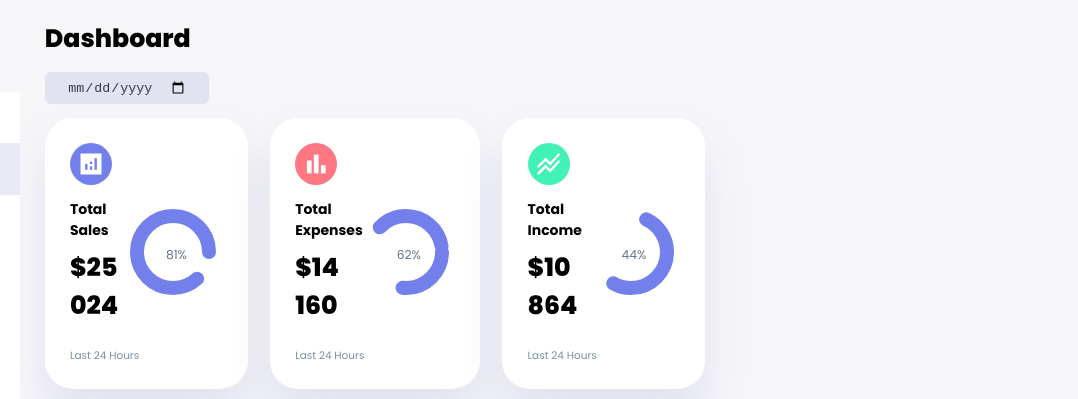
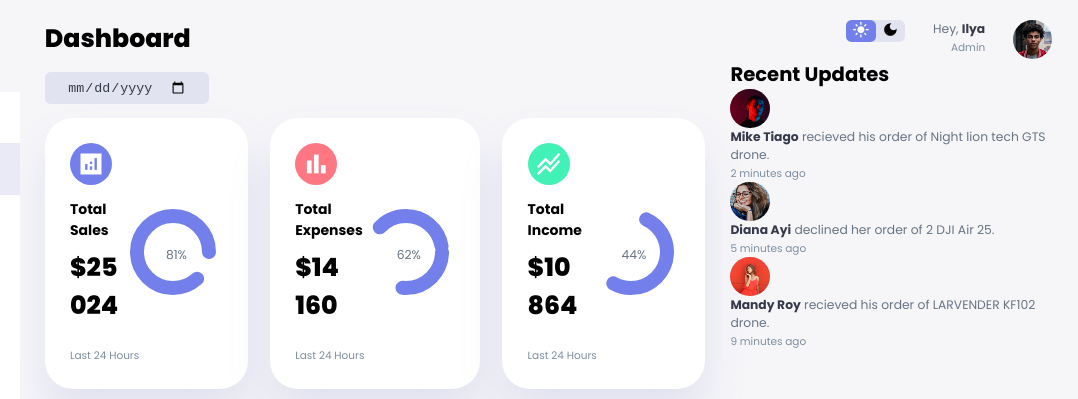
Before and after one commit to ikramarenko1/adminDashboard, a plain HTML site: page index.html in a window 1280 px wide. Shown: the top 399 px of the page, 202-1280 px from the left. Drawn offline with Linux system fonts and the light colour scheme; a script that the page names is missing.

Commit message:
added right section html and some css

```diff
--- a/assets/css/style.css
+++ b/assets/css/style.css
@@ -381,3 +381,51 @@ main .recent-orders a {
 	margin: 1rem auto;
 	color: var(--color-primary);
 }
+
+
+/* --------- RIGHT --------- */
+.right {
+	margin-top: 1.4rem;
+}
+
+.right .top {
+	display: flex;
+	justify-content: end;
+	gap: 2rem;
+}
+
+.right .top button {
+	display: none;
+}
+
+.right .theme-toggler {
+	background: var(--color-light);
+	display: flex;
+	justify-content: space-between;
+	align-items: center;
+	height: 1.6rem;
+	width: 4.2rem;
+	cursor: pointer;
+	border-radius: var(--border-radius-1);
+}
+
+.right .theme-toggler span {
+	font-size: 1.2rem;
+	width: 50%;
+	height: 100%;
+	display: flex;
+	align-items: center;
+	justify-content: center;
+}
+
+.right .theme-toggler span.active {
+	background: var(--color-primary);
+	color: #fff;
+	border-radius: var(--border-radius-1);
+}
+
+.right .top .profile {
+	display: flex;
+	gap: 2rem;
+	text-align: right;
+}
--- a/index.html
+++ b/index.html
@@ -209,6 +209,67 @@
 				<a href="#">Show All</a>
 			</div>
 		</main>
+
+		<!-- Right Section -->
+		<div class="right">
+			<!-- Top -->
+			<div class="top">
+				<button id="menu-btn">
+					<span class="material-icons-sharp">menu</span>
+				</button>
+
+				<div class="theme-toggler">
+					<span class="material-icons-sharp active">light_mode</span>
+					<span class="material-icons-sharp">dark_mode</span>
+				</div>
+
+				<div class="profile">
+					<div class="info">
+						<p>Hey, <b>Ilya</b></p>
+						<small class="text-muted">Admin</small>
+					</div>
+					<div class="profile-photo">
+						<img src="./assets/images/profile-1.jpg">
+					</div>
+				</div>
+			</div>
+
+			<!-- Recent Updates -->
+			<div class="recent-updates">
+				<h2>Recent Updates</h2>
+				<div class="updates">
+					<div class="update">
+						<div class="profile-photo">
+							<img src="./assets/images/profile-2.jpg">
+						</div>
+						<div class="message">
+							<p><b>Mike Tiago</b> recieved his order of Night lion tech GTS drone.</p>
+							<small class="text-muted">2 minutes ago</small>
+						</div>
+					</div>
+
+					<div class="update">
+						<div class="profile-photo">
+							<img src="./assets/images/profile-3.jpg">
+						</div>
+						<div class="message">
+							<p><b>Diana Ayi</b> declined her order of 2 DJI Air 25.</p>
+							<small class="text-muted">5 minutes ago</small>
+						</div>
+					</div>
+
+					<div class="update">
+						<div class="profile-photo">
+							<img src="./assets/images/profile-4.jpg">
+						</div>
+						<div class="message">
+							<p><b>Mandy Roy</b> recieved his order of LARVENDER KF102 drone.</p>
+							<small class="text-muted">9 minutes ago</small>
+						</div>
+					</div>
+				</div>
+			</div>
+		</div>
 	</div>
 
 	<!-- scripts js -->
```
